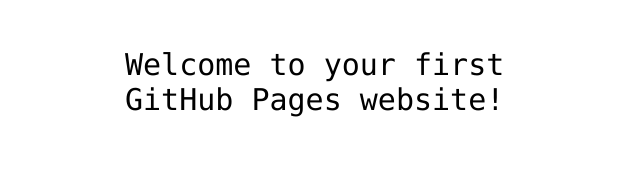
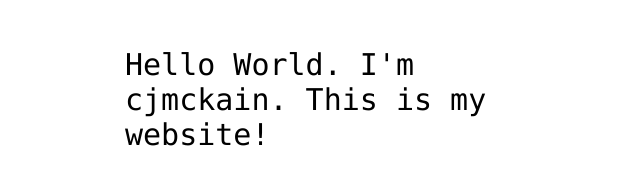
Before and after one commit to cjmckain/cjmckain.github.io, a plain HTML site: page index.html in a window 1280 px wide. Shown: the part 341-526 px from the top of the page, without its empty margins (315-955 px from the left). Drawn offline with Linux system fonts and the light colour scheme.

Commit message:
Update index.html
Test Change

```diff
--- a/index.html
+++ b/index.html
@@ -12,7 +12,7 @@
 <img src="https://octodex.github.com/images/daftpunktocat-thomas.gif" id="octocat" alt="octocat-gif" />
 
 <!-- Change this code here by copy and pasting your template on line 15 -->
-<p>Welcome to your first GitHub Pages website!</p>
+<p>Hello World. I'm cjmckain. This is my website!</p>
 
 </body>
 </html>
```
